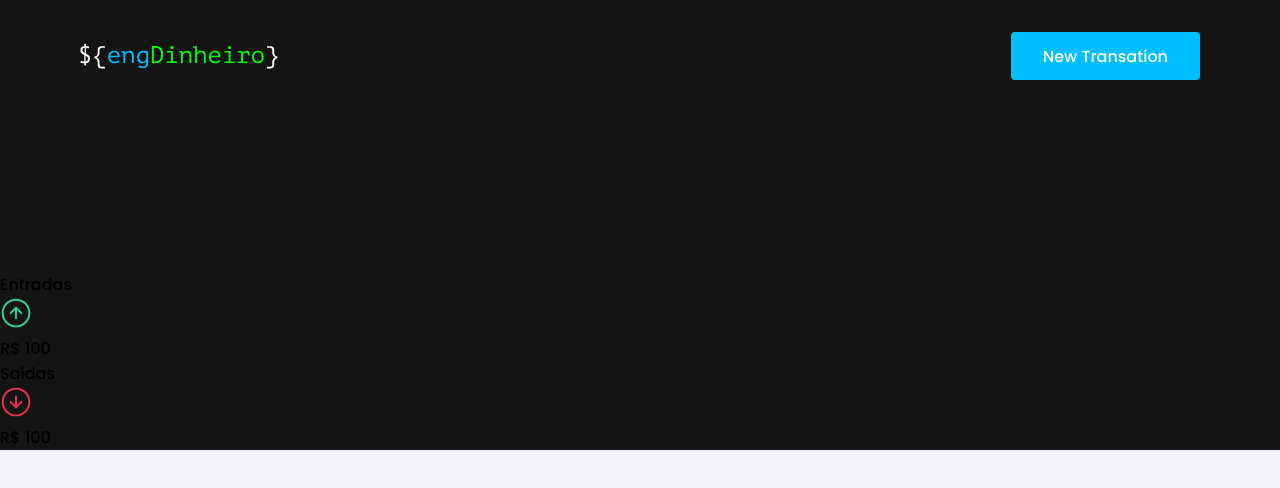
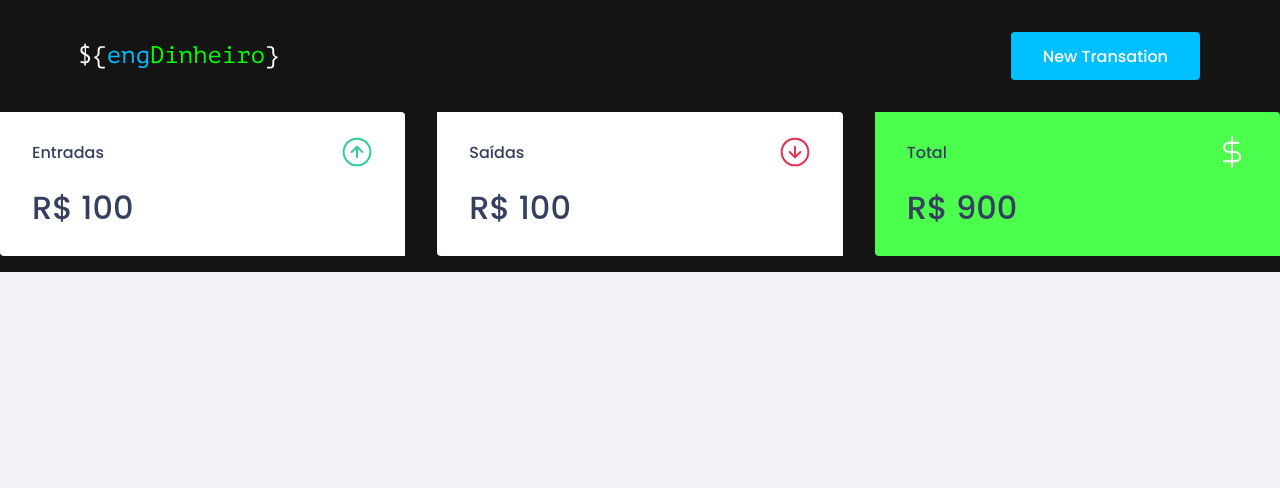
Before and after one commit to patriciaszbr/engdinheiro, a React (Create React App) app: page / in a window 1280 px wide. Shown: the top 488 px of the page. Built offline with nearby package versions, Linux system fonts and the light colour scheme.

Commit message:
Ajustado styled components entrada, saída e total

```diff
--- a/src/components/Summary/index.tsx
+++ b/src/components/Summary/index.tsx
@@ -1,10 +1,10 @@
 import { Container } from "../Summary/styles";
-import income from '../../assets/income.svg';
-import outcome from '../../assets/outcome.svg';
+import income from "../../assets/income.svg";
+import outcome from "../../assets/outcome.svg";
+import total from "../../assets/total.svg";
 
 export function Summmary() {
-  return(
-    <>
+  return (
       <Container>
         <div>
           <header>
@@ -13,6 +13,7 @@ export function Summmary() {
           </header>
           <strong>R$ 100</strong>
         </div>
+
         <div>
           <header>
             <p>Saídas</p>
@@ -21,8 +22,13 @@ export function Summmary() {
           <strong>R$ 100</strong>
         </div>
 
-
+        <div className="hight-light">
+          <header>
+            <p>Total</p>
+            <img src={total} alt="simbolo da seta de saída" />
+          </header>
+          <strong>R$ 900</strong>
+        </div>
       </Container>
-    </>
-  )
+  );
 }
--- a/src/components/Summary/styles.ts
+++ b/src/components/Summary/styles.ts
@@ -1,5 +1,33 @@
 import styled from "styled-components";
 
 export const Container = styled.div`
+  display: grid;
+  grid-template-columns: repeat(3, 1fr);
+  gap: 2rem;
+  margin-top: -10rem;
 
+  div {
+    background: var(--shape);
+    padding: 1.5rem 2rem;
+    border-radius: 0%.25rem;
+    color: var(--text-title);
+
+    header {
+      display: flex;
+      align-items: center;
+      justify-content: space-between;
+    }
+    strong {
+      display: block;
+      margin-top: 1rem;
+      font-size: 2rem;
+      font-weight: 500;
+      font-weight: 3rem;
+    }
+    &.hight-light {
+      background: var(--green);
+
+    }
+
+  }
 `;
--- a/src/styles/global.ts
+++ b/src/styles/global.ts
@@ -7,7 +7,7 @@ export const GlobalStyle = createGlobalStyle`
     --black: #151414;
 
     --blue-light: #00BFFF;
-    --green: #00FF00;
+    --green: #4cff4c;
 
     --text-title: #363F5F;
     --text-body: #969CB3;
```
Lines whose indentation alone changed are shown as unchanged.
